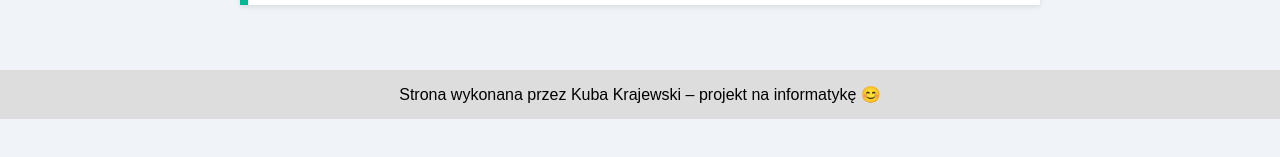
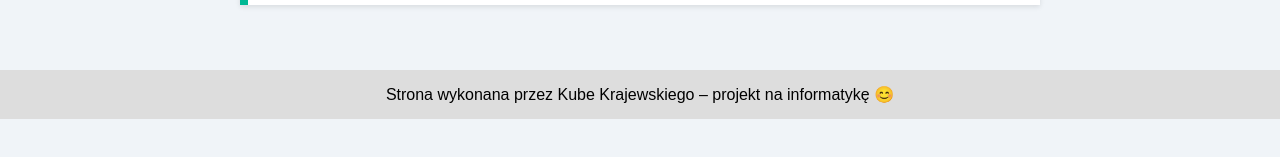
Before and after one commit to Boblofam/moja-strona, a plain HTML site: page index.html in a window 1280 px wide. Shown: the part 519-676 px from the top of the page. Drawn offline with Linux system fonts and the light colour scheme.

Commit message:
Update index.html

```diff
--- a/index.html
+++ b/index.html
@@ -52,7 +52,7 @@
     </div>
 
     <footer>
-        Strona wykonana przez Kuba Krajewski – projekt na informatykę 😊
+        Strona wykonana przez Kube Krajewskiego – projekt na informatykę 😊
     </footer>
 </body>
 </html>
```
